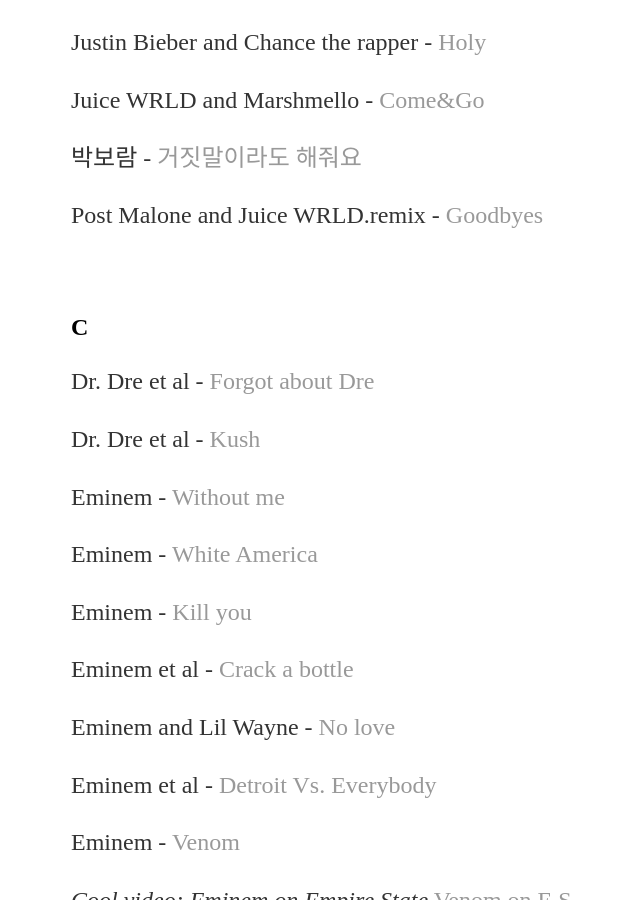
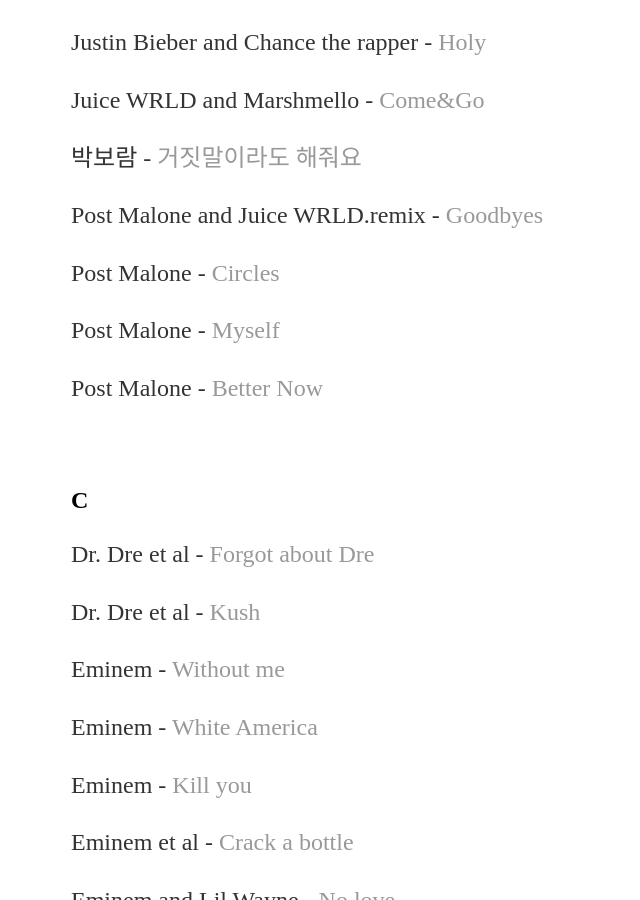
Before and after one commit to yjkweon24/yjkweon24.github.io, a Jekyll site: the page built from _posts/2018-10-23-songs-that-i-love.md, in a window 1280 px wide and 900 px high, scrolled down 3383 px. Shown: the whole window, without its empty margins (121-761 px from the left). Built offline with Jekyll 4.4.1, drawn with Linux system fonts in a browser that asks for light colours; some of the changed text lies outside the part shown.

Commit message:
Update 2018-10-23-songs-that-i-love.md

```diff
--- a/_posts/2018-10-23-songs-that-i-love.md
+++ b/_posts/2018-10-23-songs-that-i-love.md
@@ -121,6 +121,12 @@
 
 Post Malone and Juice WRLD.remix - [Goodbyes](https://www.youtube.com/watch?v=JtoVIo3kiJ8)
 
+Post Malone - [Circles](https://www.youtube.com/watch?v=wXhTHyIgQ_U)
+
+Post Malone - [Myself](https://www.youtube.com/watch?v=gqthPT8vK7o)
+
+Post Malone - [Better Now](https://www.youtube.com/watch?v=UYwF-jdcVjY)
+
 <br>
 
 ## C
@@ -236,3 +242,7 @@
 Blackpink - [Ddu du Ddu du](https://www.youtube.com/watch?v=IHNzOHi8sJs)
 
 선미 - [보라빛 밤](https://www.youtube.com/watch?v=H8YW1tlsmE8)
+
+Post Malone and 21 Savage - [Rockstar](https://www.youtube.com/watch?v=UceaB4D0jpo)
+
+Post Malone and Quavo - [Congratulations](https://www.youtube.com/watch?v=SC4xMk98Pdc)
```
